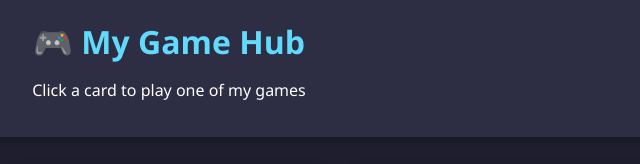
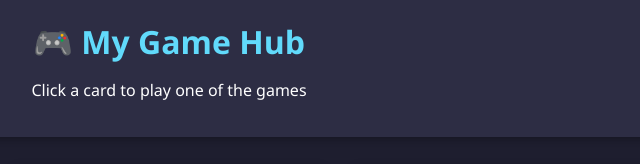
Before and after one commit to 01violet/classroom, a plain HTML site: page index.html in a window 1280 px wide. Shown: the top 164 px of the page, 471-1111 px from the left. Drawn offline with Linux system fonts and the light colour scheme.

Commit message:
Update index.html

```diff
--- a/index.html
+++ b/index.html
@@ -108,7 +108,7 @@
 <body>
   <header>
     <h1>🎮 My Game Hub</h1>
-    <p>Click a card to play one of my games</p>
+    <p>Click a card to play one of the games</p>
   </header>
 
   <div class="container">
```
